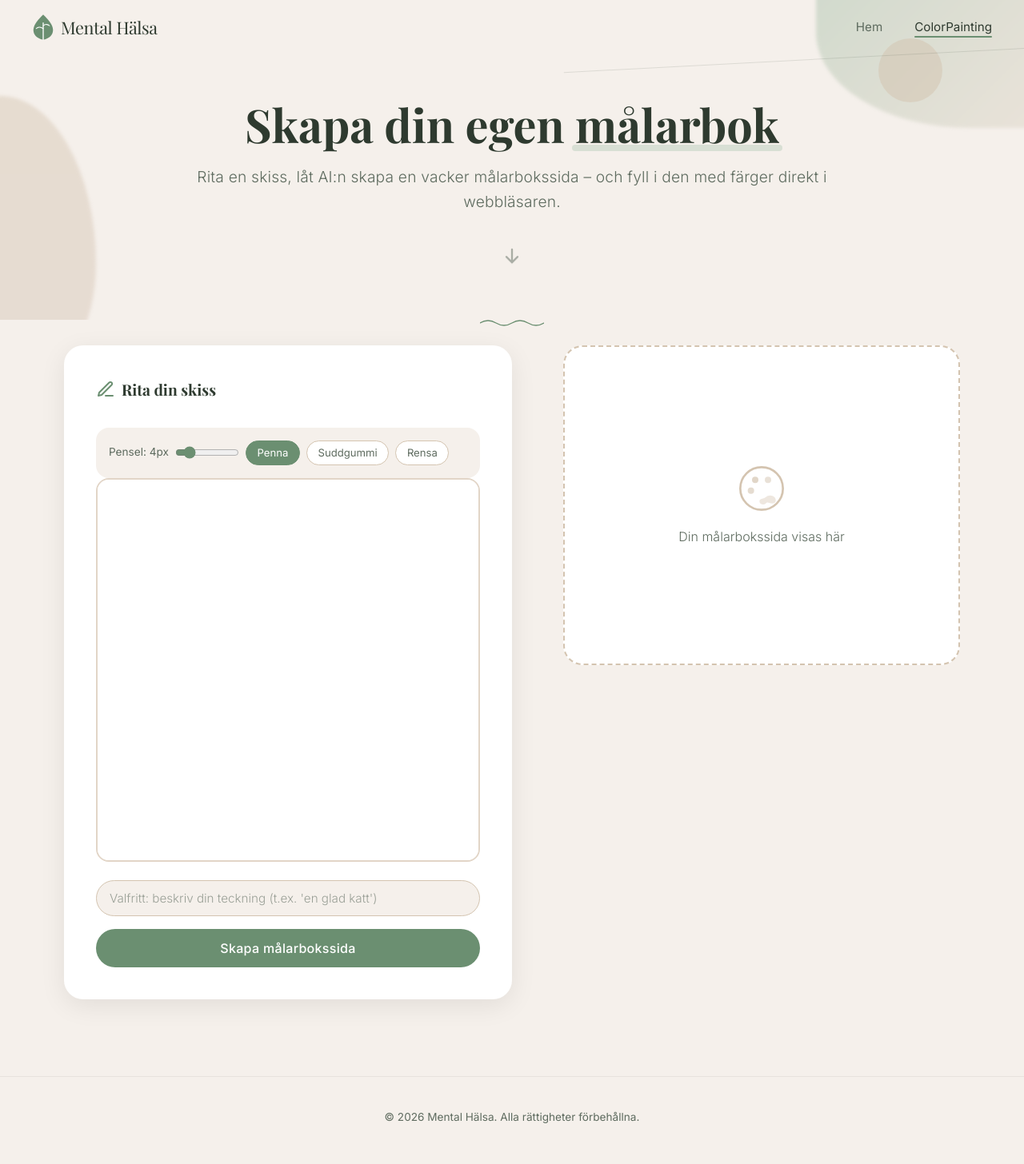
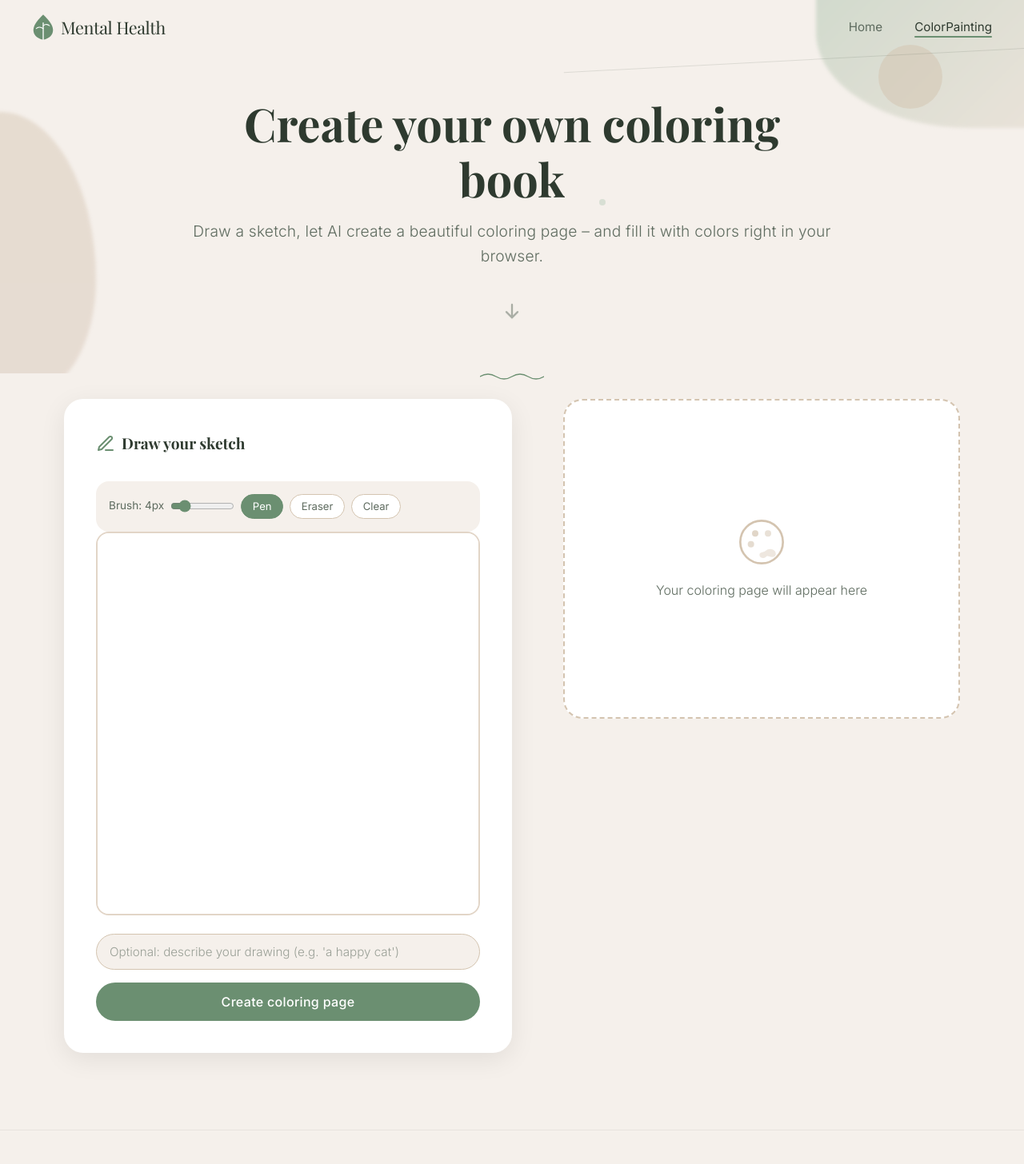
Before and after one commit to AntonSatt/brainbreak, a React (Vite) app in the folder colorpainting/: page / in a window 1280 px wide. Shown: the top 1456 px of the page at 80% size. Built offline with nearby package versions, Linux system fonts and the light colour scheme.

Commit message:
switched to english

```diff
--- a/colorpainting/index.html
+++ b/colorpainting/index.html
@@ -1,10 +1,10 @@
 <!doctype html>
-<html lang="sv">
+<html lang="en">
   <head>
     <meta charset="UTF-8" />
     <link rel="icon" type="image/svg+xml" href="/vite.svg" />
     <meta name="viewport" content="width=device-width, initial-scale=1.0" />
-    <title>ColorPainting – Kreativ Målarboksgenerator</title>
+    <title>ColorPainting – Creative Coloring Book Generator</title>
     <link rel="preconnect" href="https://fonts.googleapis.com" />
     <link rel="preconnect" href="https://fonts.gstatic.com" crossorigin />
     <link
--- a/colorpainting/package.json
+++ b/colorpainting/package.json
@@ -6,6 +6,7 @@
   "scripts": {
     "dev": "concurrently \"node server/index.js\" \"vite\"",
     "build": "vite build",
+    "start": "node serve.js",
     "lint": "eslint .",
     "preview": "vite preview"
   },
--- a/colorpainting/src/App.jsx
+++ b/colorpainting/src/App.jsx
@@ -66,7 +66,7 @@ function App() {
     }
 
     if (!canvasDataRef.current) {
-      setError('Rita något först!');
+      setError('Draw something first!');
       return;
     }
     setLoading(true);
@@ -86,7 +86,7 @@ function App() {
       const data = await res.json();
 
       if (!res.ok) {
-        throw new Error(data.error || 'Kunde inte generera målarbokssida');
+        throw new Error(data.error || 'Could not generate coloring page');
       }
 
       setColoringImage(data.image);
@@ -107,28 +107,28 @@ function App() {
       {/* ===== HEADER / NAV ===== */}
       <header className="site-header" ref={headerRef}>
         <div className="header-inner">
-          <a href="/" className="logo" aria-label="Mental Hälsa – Hem">
+          <a href="../../index.html" className="logo" aria-label="Mental Health – Home">
             <svg className="logo-icon" viewBox="0 0 32 40" fill="none" xmlns="http://www.w3.org/2000/svg" aria-hidden="true">
               <path d="M16 2C10 8 2 16 2 24c0 6 4 12 14 14C26 36 30 30 30 24 30 16 22 8 16 2Z" fill="#6B8F71"/>
               <path d="M16 38V14" stroke="#fff" strokeWidth="1.5" strokeLinecap="round"/>
               <path d="M16 22c-4-3-8-2-10 0" stroke="#fff" strokeWidth="1.2" strokeLinecap="round"/>
               <path d="M16 18c3-3 7-2 9 0" stroke="#fff" strokeWidth="1.2" strokeLinecap="round"/>
             </svg>
-            <span className="logo-text">Mental Hälsa</span>
+            <span className="logo-text">Mental Health</span>
           </a>
 
           <button
             className={`nav-toggle ${navOpen ? 'open' : ''}`}
-            aria-label="Öppna meny"
+            aria-label="Open menu"
             aria-expanded={navOpen}
             onClick={() => setNavOpen(!navOpen)}
           >
             <span></span><span></span><span></span>
           </button>
 
-          <nav className={`main-nav ${navOpen ? 'open' : ''}`} aria-label="Huvudnavigation">
+          <nav className={`main-nav ${navOpen ? 'open' : ''}`} aria-label="Main navigation">
             <ul>
-              <li><a href="/" className="nav-link">Hem</a></li>
+              <li><a href="../../index.html" className="nav-link">Home</a></li>
               <li><button className="nav-link active" onClick={() => { scrollToApp(); setNavOpen(false); }}>ColorPainting</button></li>
             </ul>
           </nav>
@@ -136,7 +136,7 @@ function App() {
       </header>
 
       {/* ===== HERO SECTION ===== */}
-      <section className="hero" aria-label="Välkommen">
+      <section className="hero" aria-label="Welcome">
         <div className="hero-bg">
           <div className="shape shape--top-right"></div>
           <div className="shape shape--left"></div>
@@ -145,10 +145,10 @@ function App() {
 
         <div className="hero-content">
           <h1 className="hero-title">
-            Skapa din egen <em>målarbok</em>
+            Create your own <em>coloring book</em>
           </h1>
           <p className="hero-subtitle">
-            Rita en skiss, låt AI:n skapa en vacker målarbokssida – och fyll i den med färger direkt i webbläsaren.
+            Draw a sketch, let AI create a beautiful coloring page – and fill it with colors right in your browser.
           </p>
         </div>
 
@@ -182,7 +182,7 @@ function App() {
                 <path d="M12 20h9" stroke="currentColor" strokeWidth="2" strokeLinecap="round"/>
                 <path d="M16.5 3.5a2.121 2.121 0 1 1 3 3L7 19l-4 1 1-4L16.5 3.5Z" stroke="currentColor" strokeWidth="2" strokeLinecap="round" strokeLinejoin="round"/>
               </svg>
-              Rita din skiss
+              Draw your sketch
             </div>
 
             <DrawingCanvas />
@@ -190,7 +190,7 @@ function App() {
             <input
               type="text"
               className="text-input"
-              placeholder="Valfritt: beskriv din teckning (t.ex. 'en glad katt')"
+              placeholder="Optional: describe your drawing (e.g. 'a happy cat')"
               value={text}
               onChange={(e) => setText(e.target.value)}
               onKeyDown={(e) => e.key === 'Enter' && handleGenerate()}
@@ -201,7 +201,7 @@ function App() {
               onClick={handleGenerate}
               disabled={loading}
             >
-              {loading ? 'Genererar...' : 'Skapa målarbokssida'}
+              {loading ? 'Generating...' : 'Create coloring page'}
             </button>
 
             {error && <p className="error">{error}</p>}
@@ -212,7 +212,7 @@ function App() {
             {loading && (
               <div className="loading fade-in visible">
                 <div className="spinner" />
-                <p>Skapar din målarbokssida...</p>
+                <p>Creating your coloring page...</p>
               </div>
             )}
 
@@ -238,7 +238,7 @@ function App() {
                   <circle cx="14" cy="26" r="3" fill="currentColor" opacity=".6"/>
                   <path d="M28 32c2-2 6-2 8 0s2 6-2 6-4-2-6 0-6 1-6-2 4-2 6-4Z" fill="currentColor" opacity=".4"/>
                 </svg>
-                <p>Din målarbokssida visas här</p>
+                <p>Your coloring page will appear here</p>
               </div>
             )}
           </div>
@@ -247,7 +247,7 @@ function App() {
 
       {/* ===== FOOTER ===== */}
       <footer className="site-footer">
-        <p>&copy; 2026 Mental Hälsa. Alla rättigheter förbehållna.</p>
+        <p>&copy; 2026 Mental Health. All rights reserved.</p>
       </footer>
 
       {/* Float keyframe for scroll hint */}
--- a/colorpainting/src/components/ColorPalette.jsx
+++ b/colorpainting/src/components/ColorPalette.jsx
@@ -8,7 +8,7 @@ const COLORS = [
 export default function ColorPalette({ selectedColor, onSelectColor }) {
   return (
     <div className="color-palette-wrapper">
-      <div className="color-palette-label">Välj färg</div>
+      <div className="color-palette-label">Choose color</div>
       <div className="color-palette">
         {COLORS.map((color) => (
           <button
@@ -24,7 +24,7 @@ export default function ColorPalette({ selectedColor, onSelectColor }) {
           value={selectedColor}
           onChange={(e) => onSelectColor(e.target.value)}
           className="color-picker-input"
-          title="Egen färg"
+          title="Custom color"
         />
       </div>
     </div>
--- a/colorpainting/src/components/ColoringCanvas.jsx
+++ b/colorpainting/src/components/ColoringCanvas.jsx
@@ -43,8 +43,8 @@ export default function ColoringCanvas({ imageSrc, selectedColor }) {
 
   return (
     <div className="coloring-section">
-      <h2>Färglägg din sida!</h2>
-      <p className="hint">Klicka på ett vitt område för att fylla det med vald färg</p>
+      <h2>Color your page!</h2>
+      <p className="hint">Click on a white area to fill it with the selected color</p>
       <canvas
         ref={canvasRef}
         className="coloring-canvas"
--- a/colorpainting/src/components/DrawingCanvas.jsx
+++ b/colorpainting/src/components/DrawingCanvas.jsx
@@ -72,7 +72,7 @@ export default function DrawingCanvas() {
     <div className="drawing-section">
       <div className="toolbar">
         <label>
-          Pensel: {brushSize}px
+          Brush: {brushSize}px
           <input
             type="range"
             min="1"
@@ -85,16 +85,16 @@ export default function DrawingCanvas() {
           className={`tool-btn ${!isEraser ? 'active' : ''}`}
           onClick={() => setIsEraser(false)}
         >
-          Penna
+          Pen
         </button>
         <button
           className={`tool-btn ${isEraser ? 'active' : ''}`}
           onClick={() => setIsEraser(true)}
         >
-          Suddgummi
+          Eraser
         </button>
         <button className="tool-btn" onClick={clearCanvas}>
-          Rensa
+          Clear
         </button>
       </div>
       <canvas
--- a/colorpainting/vite.config.js
+++ b/colorpainting/vite.config.js
@@ -3,6 +3,7 @@ import react from '@vitejs/plugin-react'
 
 export default defineConfig({
   plugins: [react()],
+  base: './',
   server: {
     proxy: {
       '/api': {
```
Also changed, not shown: colorpainting/serve.js (added, +114 -0 lines).
